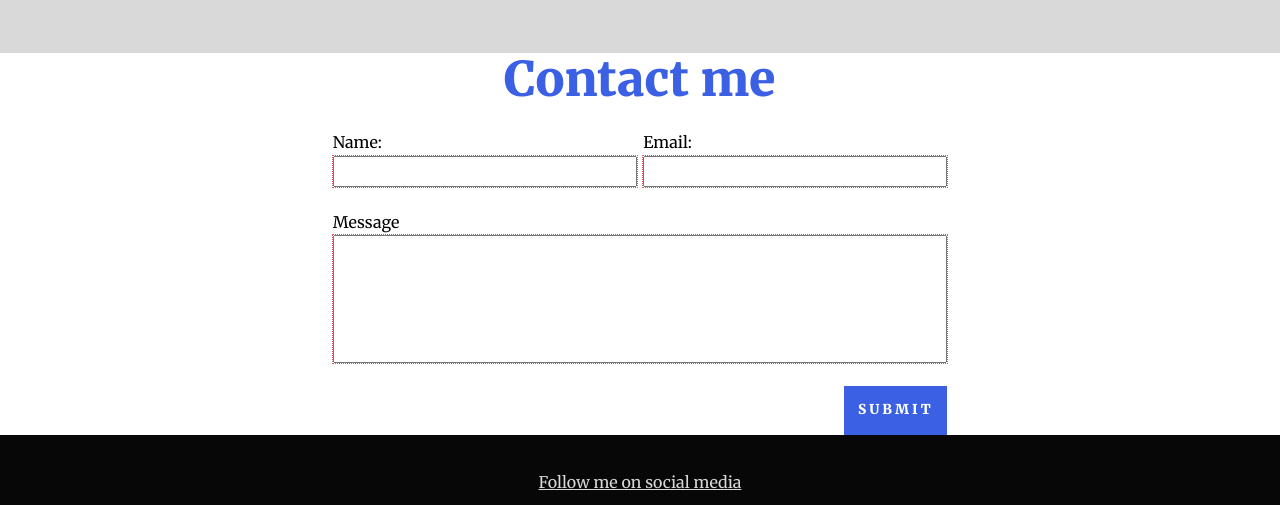
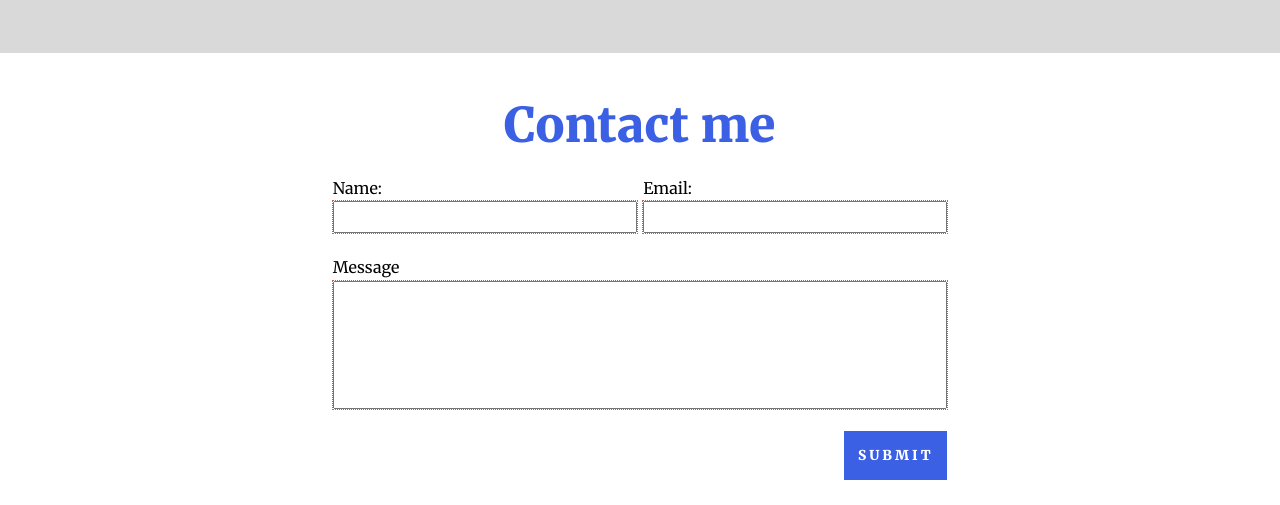
Before and after one commit to joeehis1/portfolio-v2, a website: page index.html in a window 1280 px wide. Shown: the part 3544-4049 px from the top of the page. Drawn offline with Linux system fonts and the light colour scheme; a web font is replaced by a local one.

Commit message:
Increased margin for footer section for whitespace

```diff
--- a/assets/scss/partials/_contact.scss
+++ b/assets/scss/partials/_contact.scss
@@ -3,6 +3,7 @@
 
 
 .contact{
+    margin-block: 2.85rem;
     h2 {
         margin: 0;
     }
```
Also changed, not shown: assets/css/index.css, 1 other file.
